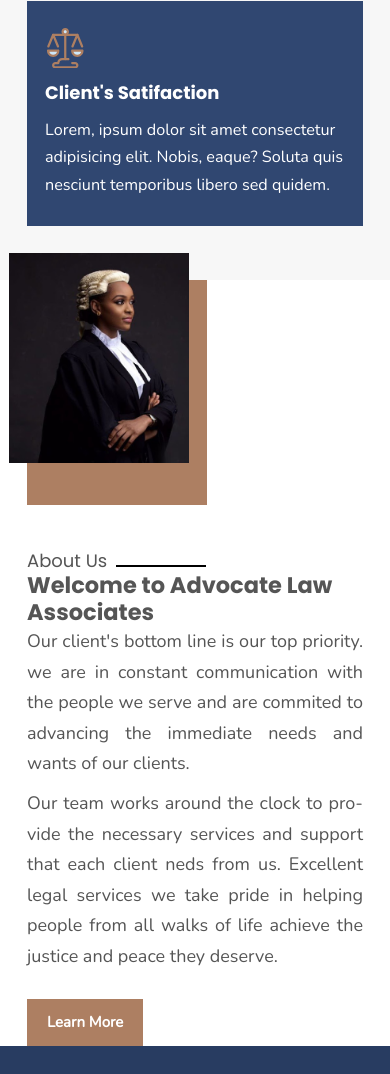
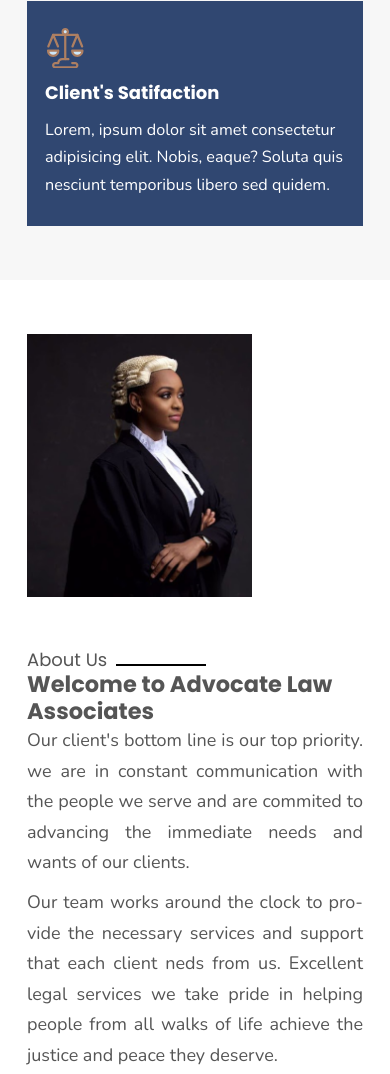
Before and after one commit to Eko-U/advocate-law, a website: page index.html in a window 390 px wide. Shown: the part 1265-2339 px from the top of the page. Drawn offline with nearby package versions, Linux system fonts and the light colour scheme; a web font is replaced by a local one.

Commit message:
responsive

```diff
--- a/sass/pages/_home.scss
+++ b/sass/pages/_home.scss
@@ -11,7 +11,7 @@
   @include responsive(phone) {
     grid-column: full-start / full-end;
     grid-template-columns: 1fr;
-    padding: 0 3rem;
+    padding: 6rem 3rem;
   }
 
 
@@ -23,7 +23,8 @@
       justify-self: start;
     }
     @include responsive (phone) {
-      height: 25rem;
+      height: 30rem;
+      background-color: transparent;
     }
   }
 
@@ -34,7 +35,8 @@
       max-width: 30rem;
     }
      @include responsive (phone) {
-      max-width: 20rem;
+      max-width: 25rem;
+      transform: translate(0);
     }
   }
 
@@ -91,7 +93,7 @@
 
   .heading {
     grid-row: 1 / 2;
-    grid-column: 2 / 8;
+    grid-column: 1 / -1;
     justify-self: center;
 
     @include responsive(phone) {
```
Also changed, not shown: css/style.css.
